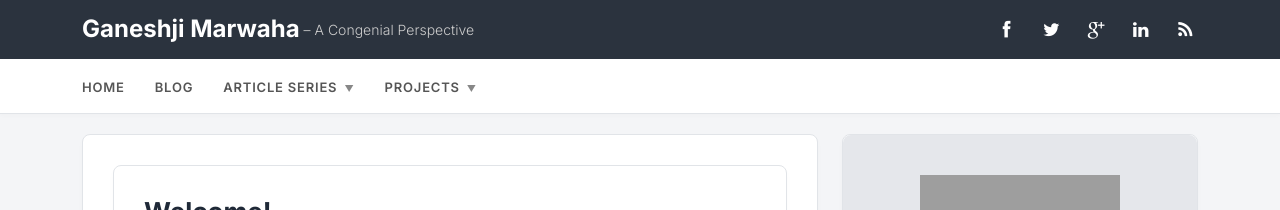
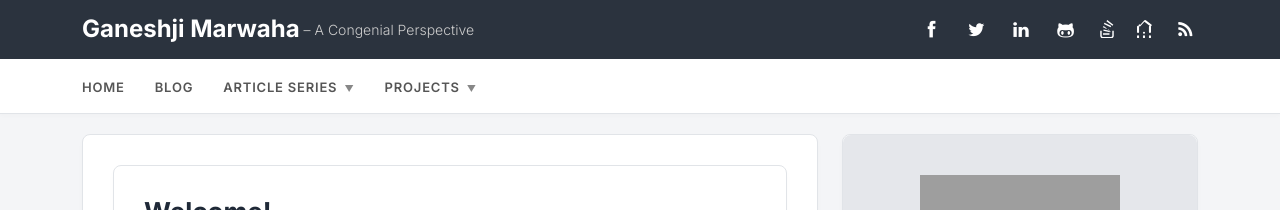
Before and after one commit to ganeshmax/gmarwaha_com, a Jekyll site: the page built from index.html, in a window 1280 px wide. Shown: the top 210 px of the page. Built offline with Jekyll 4.4.1, drawn with Linux system fonts in a browser that asks for light colours; grey boxes are pictures that could not be loaded.

Commit message:
Add HTML for Stack Overflow and LeetCode social icons

```diff
--- a/_includes/header.html
+++ b/_includes/header.html
@@ -5,11 +5,13 @@
                 <h1>{{ site.name }}<small>&nbsp;&ndash;&nbsp;{{ site.description }}</small></h1>
             </a>
             <div class="top-banner-social">
-                <a target="_blank" href="#"><i class="icon-facebook-1"></i></a>
-                <a target="_blank" href="https://twitter.com/{{site.twitter_username}}"><i
-                        class="icon-twitter-1"></i></a>
-                <a target="_blank" href="#"><i class="icon-gplus-1"></i></a>
-                <a target="_blank" href="#"><i class="icon-linkedin-1"></i></a>
+                <a target="_blank" href="https://www.facebook.com/ganeshmax"><i class="icon-facebook-1"></i></a>
+                <a target="_blank" href="https://twitter.com/ganeshmax"><i class="icon-twitter-1"></i></a>
+                <a target="_blank" href="https://www.linkedin.com/in/gmarwaha"><i class="icon-linkedin-1"></i></a>
+                <a target="_blank" href="https://github.com/ganeshmax"><i class="icon-github-1"></i></a>
+                <a target="_blank" href="https://stackoverflow.com/users/401758/ganeshji-marwaha"><i
+                        class="icon-stack-overflow"></i></a>
+                <a target="_blank" href="https://leetcode.com/u/ganesh071077/"><i class="icon-leetcode"></i></a>
                 <a target="_blank" href="{{ site.baseurl }}/feed.xml"><i class="icon-rss-1"></i></a>
             </div>
         </div>
```
